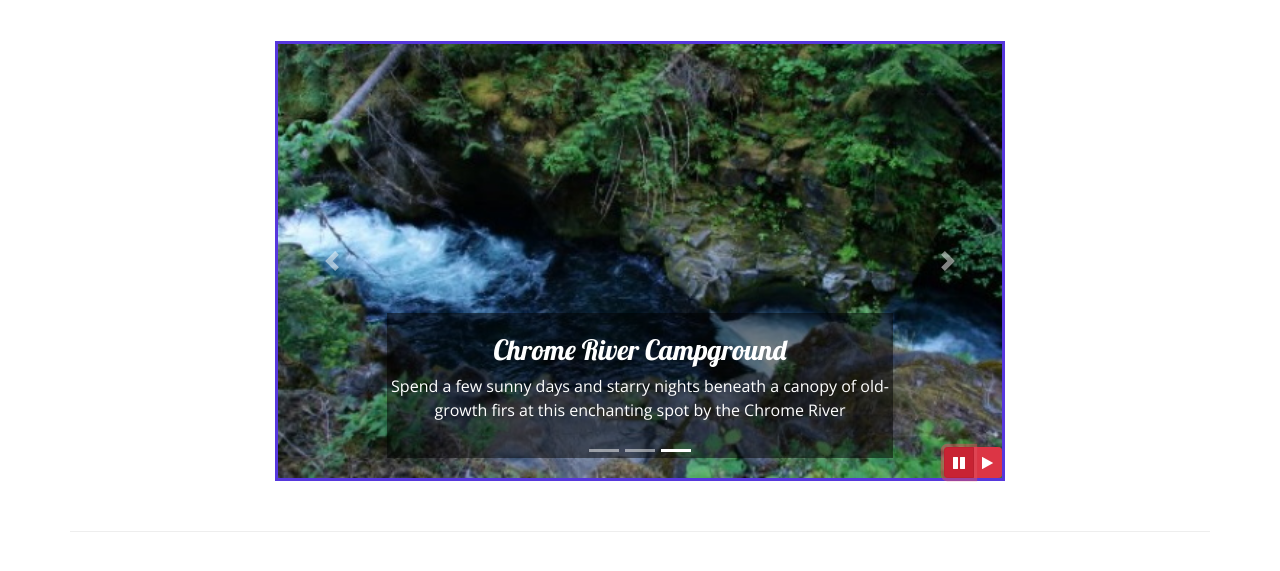
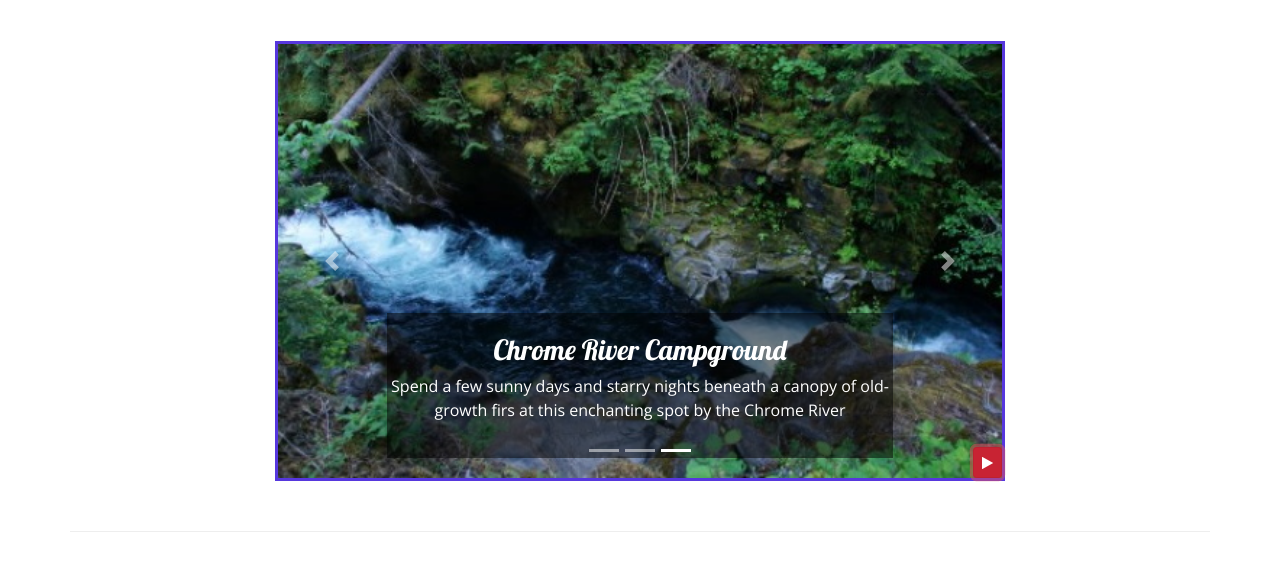
Before and after one commit to bmt3755/Nucamp-course, a website: page index.html in a window 1280 px wide. Both pictures are taken after a click on the button 959 px from the left and 691 px from the top of the page. Shown: the part 229-800 px from the top of the page. Drawn offline with nearby package versions, Linux system fonts and the light colour scheme.

Commit message:
the carousal now has only one button for pause and play, changed jQuery script

```diff
--- a/index.html
+++ b/index.html
@@ -224,15 +224,10 @@
                     <span class="carousel-control-next-icon" aria-hidden="true"></span>
                     <span class="sr-only">Next</span>
                     </a>
-                    <!-- ***************************play and pause buttons in the carousel*******************************     -->
-                    <div class="btn-group" id="carouselButton">
-                        <button class="btn btn-danger btn-sm" id="carouselPause">
+                    <!-- ***************************play and pause button in the carousel*******************************     -->
+                        <button class="btn btn-danger btn-sm" id="carouselButton">
                             <i class="fa fa-pause"></i>
                         </button>
-                        <button class="btn btn-danger btn-sm" id="carouselPlay">
-                            <i class="fa fa-play"></i>
-                        </button>
-                    </div>
                 </div>
             </div>
         </div>
@@ -319,15 +314,26 @@
  <script src="node_modules/bootstrap/dist/js/bootstrap.min.js"></script>
 
  <!-- *************************JQuery Script to enable pause and play buttons in carousel************************** -->
+
  <script>
      $(function() {
         $(".carousel").carousel( { interval: 2000, pause: "false" } );
-        $("#carouselPause").click(function() {
-            $(".carousel").carousel("pause");
+        $("#carouselButton").click(function() {
+            // **********if the class with id carouselButton has a child tag (i) and that child has a class fa-pause then perform the code below*****************
+            if($("#carouselButton").children("i").hasClass("fa-pause")) {
+                    $(".carousel").carousel("pause") ;  //pause the carousal using bootstrap jquery method .carousel("pause")//
+                    $("#carouselButton").children("i").removeClass("fa-pause"); // remove the child class fa-pause - the removeClass method is Javascript
+                    $("#carouselButton").children("i").addClass("fa-play"); //Add the class fa-play to the child of carousalButton id div
+            }
+            // **********if the class with id carouselButton has a child tag (i) and that child has a class fa-play then perform the code below*****************
+            else {
+                $(".carousel").carousel("cycle"); //Bootstrap jQuery method carousel("cycle") to keep the carousel going
+                $("#carouselButton").children("i").removeClass("fa-play"); //Remove the fa-play button class
+                $("#carouselButton").children("i").addClass("fa-pause"); //Add fa-pause button class back again
+
+            }
         });
-        $("#carouselPlay").click(function() {
-            $(".carousel").carousel("cycle");
-        });
+
      });
  </script>
 
```
